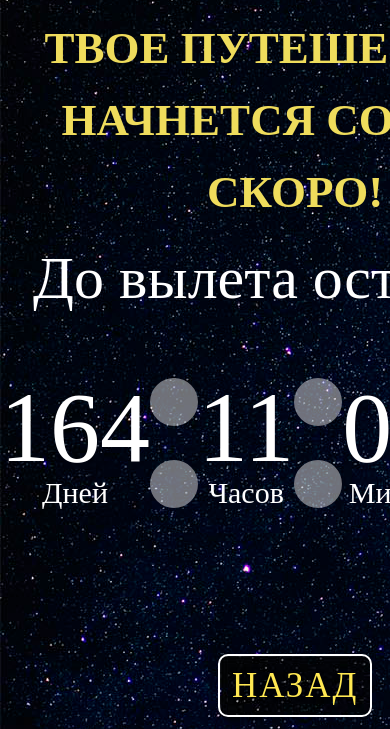
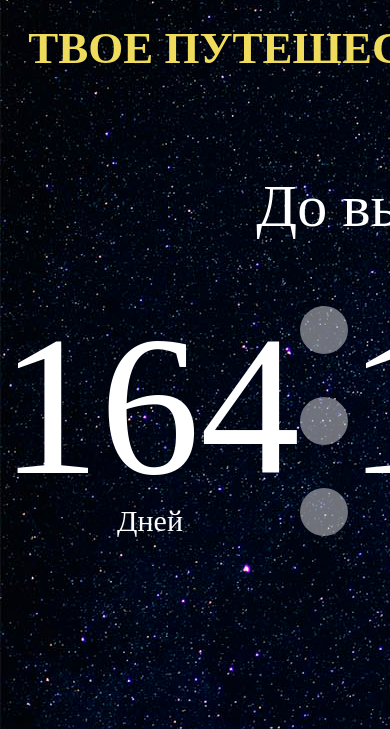
Before and after one commit to Anngrry/countdown1, a plain HTML site: page merc.html in a window 390 px wide. Shown: the part 115-844 px from the top of the page. Drawn offline with nearby package versions, Linux system fonts and the light colour scheme; a web font is replaced by a local one.

Commit message:
initial commit

```diff
--- a/css/merc.css
+++ b/css/merc.css
@@ -423,11 +423,4 @@
 	.time-selection {
 		border-right: 48px #ffffff70 dotted;
 	 }
-
-	 .count {
-		font-size: 100px;
-	}
-
-
-
 }
--- a/merc.html
+++ b/merc.html
@@ -2,8 +2,8 @@
 <html lang="en">
 <head>
 	<meta charset="UTF-8">
+   <meta name="viewport" content="width=device-width, initial-scale=1.0">
 	<link rel="stylesheet" href="css/merc.css">
-   <meta name="viewport" content="width=device-width, initial-scale=1.0">
 	<script src="https://ajax.googleapis.com/ajax/libs/jquery/2.2.0/jquery.min.js"></script>
 	<title>Меркурий</title>
 </head>
```
